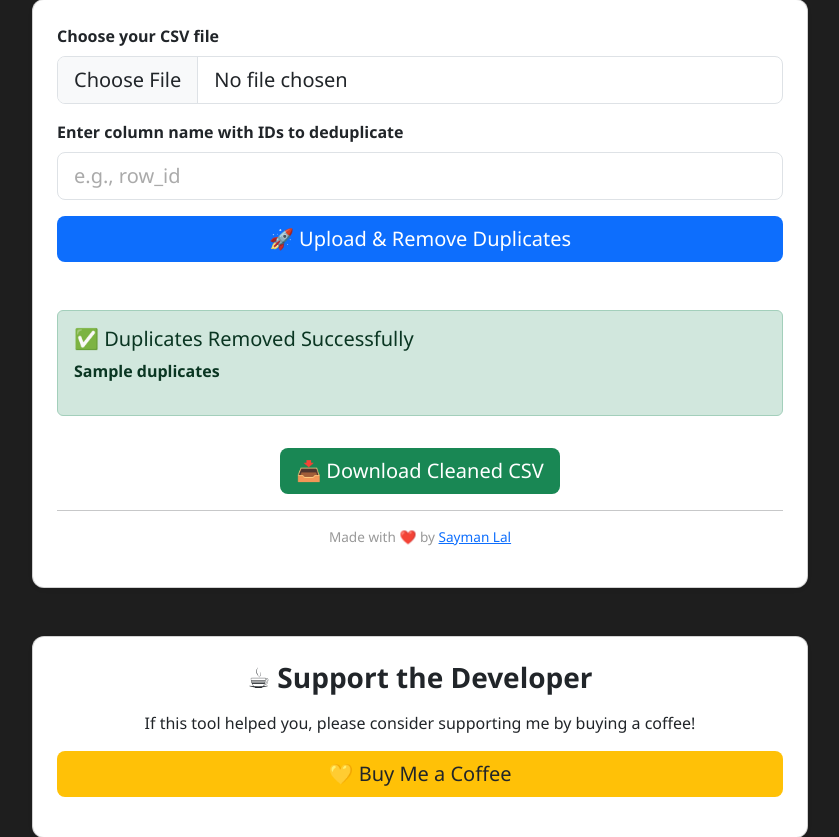
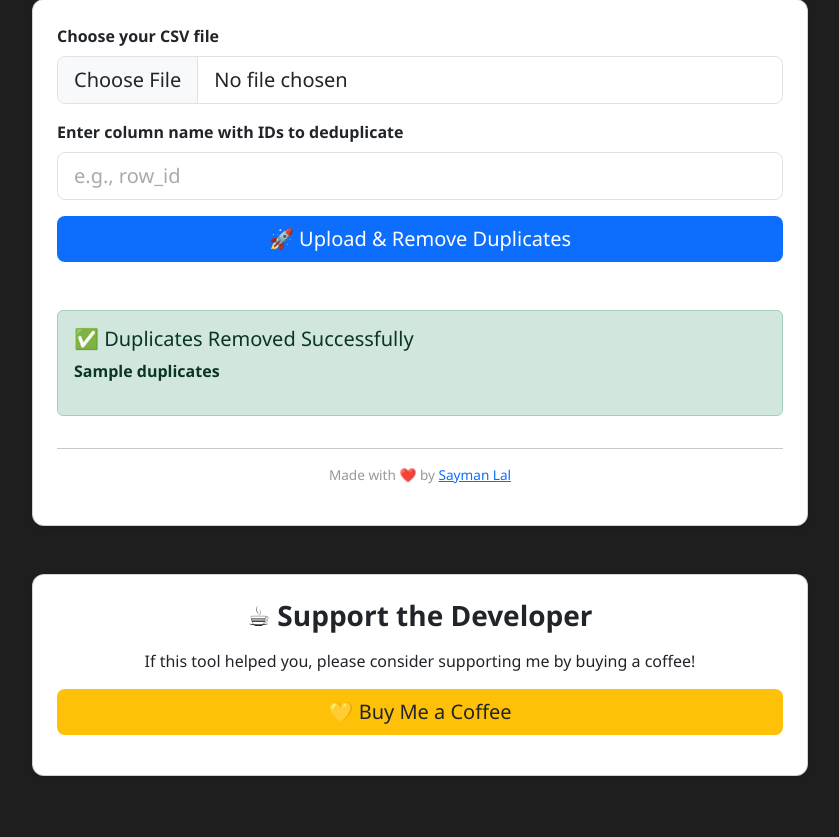
Before and after one commit to worksofsayman/DeDuplic, a Flask app: template templates/index.html in a window 1280 px wide. Shown: the part 145-982 px from the top of the page, without its empty margins (220-1059 px from the left). After the commit the page ends 921 px from the top, so only its background shows below. Run offline with Flask 3, Linux system fonts and the light colour scheme; the template is opened without the code that fills it: most values are stand-ins (such as "Sample title", 1, 10 or a date in 2020); some libraries are stand-ins or nearby versions.

Commit message:
Update index.html

```diff
--- a/templates/index.html
+++ b/templates/index.html
@@ -151,9 +151,11 @@
                 <p><strong>{{ duplicates }}</strong></p>
             </div>
 
+            {% if file_id %}
             <div class="text-center mt-3">
-                <a href="{{ url_for('download_file') }}" class="btn btn-success btn-lg">📥 Download Cleaned CSV</a>
+                <a href="{{ url_for('download_file', file_id=file_id) }}" class="btn btn-success btn-lg">📥 Download Cleaned CSV</a>
             </div>
+            {% endif %}
             {% endif %}
 
             {% if error %}
```
